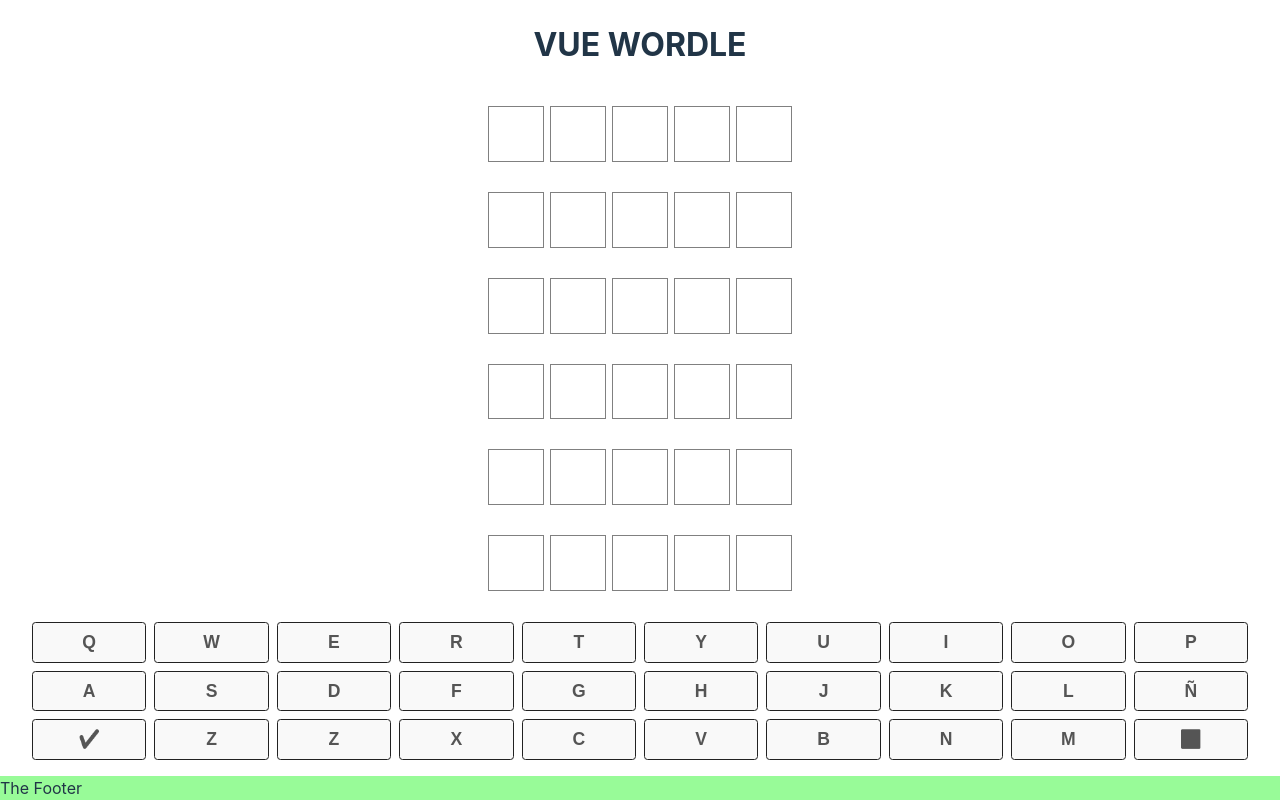
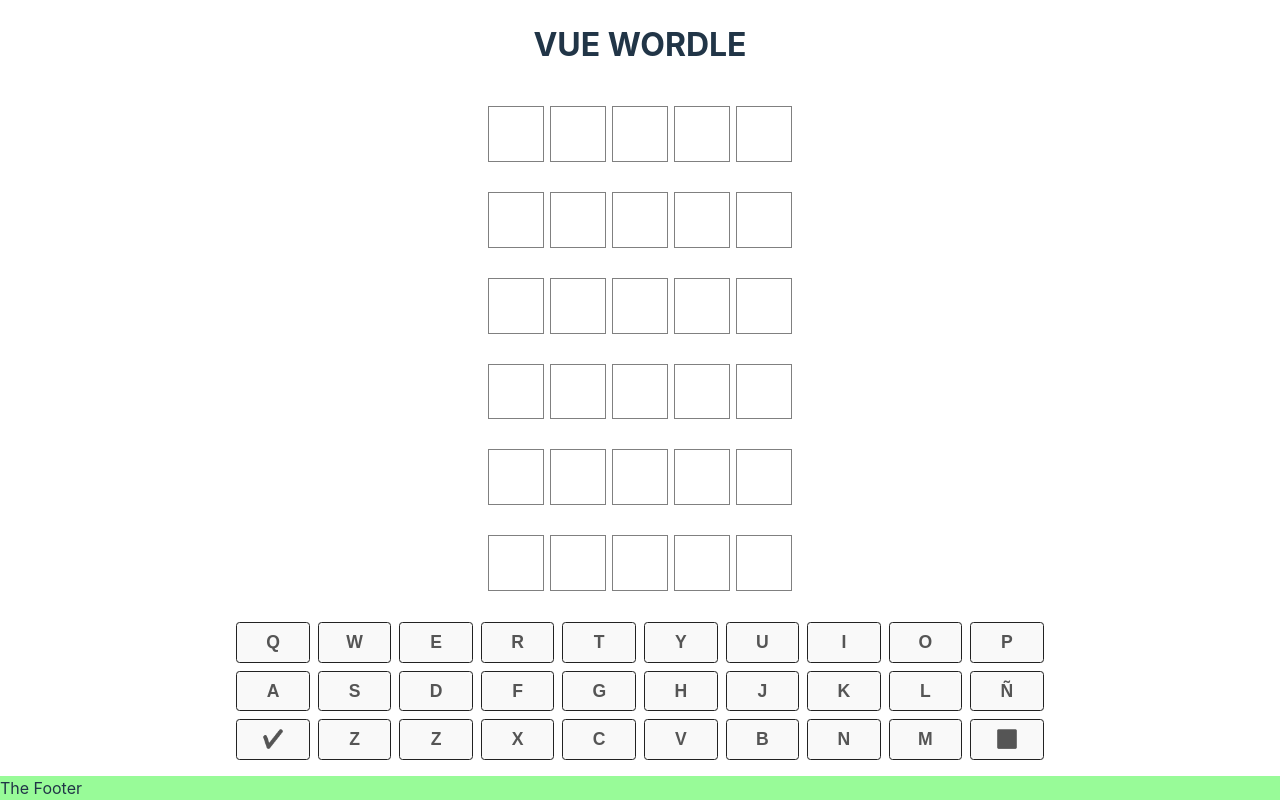
Before and after one commit to turuto/wordle-clon, a Vue app in the folder vue/: page / in a window 1280 px wide. Built offline with nearby package versions, Linux system fonts and the light colour scheme.

Commit message:
fix max width

```diff
--- a/vue/src/components/keyboard/Keyboard.vue
+++ b/vue/src/components/keyboard/Keyboard.vue
@@ -1,8 +1,6 @@
 <template>
     <div class="keyboard">
-        <div
-            v-for="row in KEYBOARD_CONFIG"
-            class="keyboard__row">
+        <div v-for="row in KEYBOARD_CONFIG" class="keyboard__row">
             <key
                 v-for="letter in row"
                 :key="letter"
@@ -47,6 +45,9 @@ onBeforeUnmount(() => {
     display: flex;
     flex-direction: column;
 
+    width: min(80ch, 80%);
+
+    margin-inline: auto;
     padding-block: 1rem;
     justify-self: flex-end;
     gap: 0.5rem;
```
